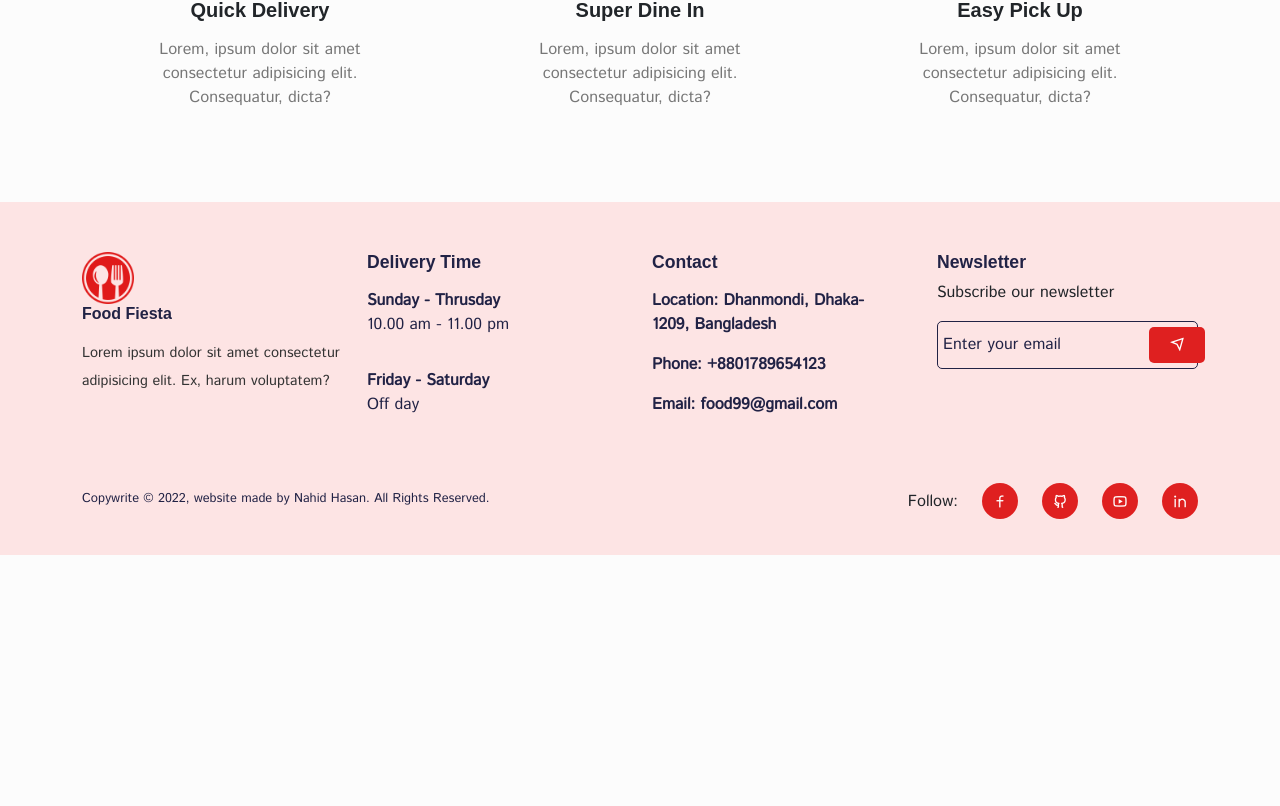
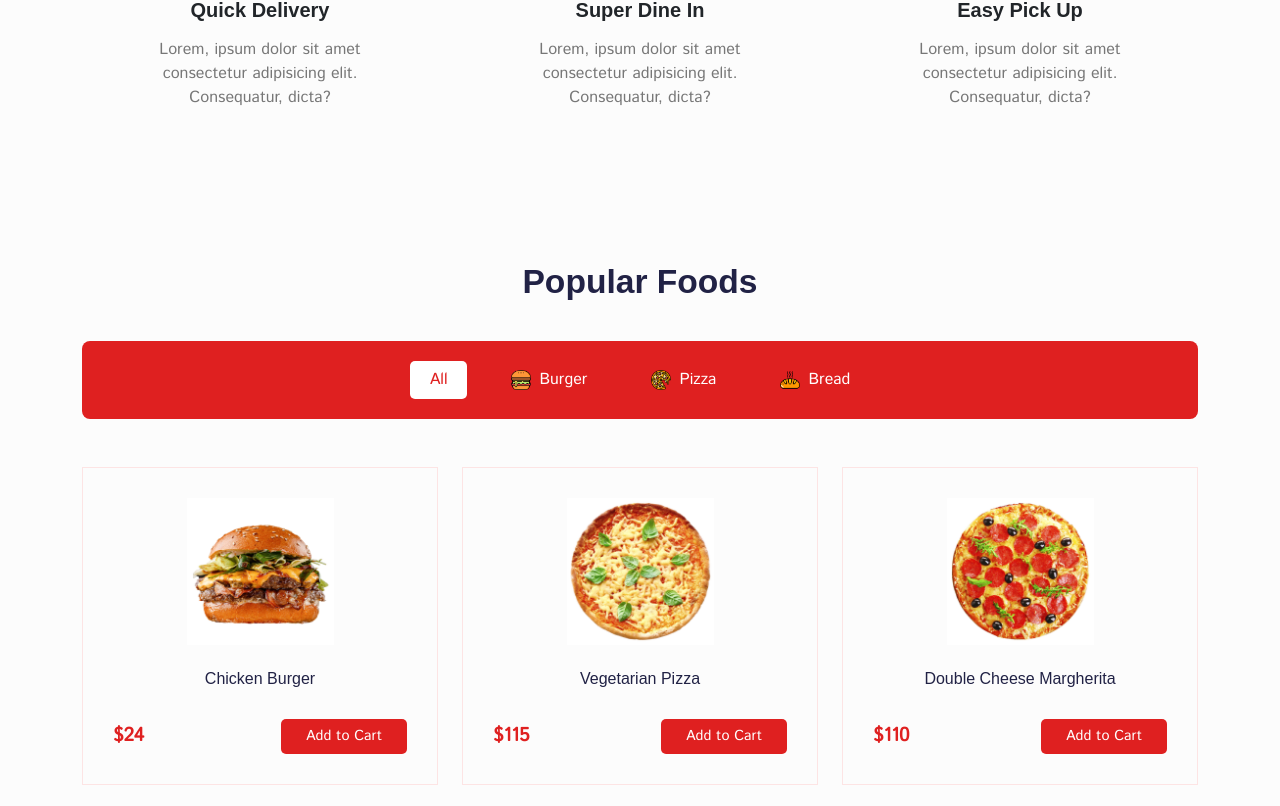
Before and after one commit to Nahid51/food_fiesta, a React (Create React App) app: page /home in a window 1280 px wide. Shown: the part 1354-2160 px from the top of the page. Before the commit the page ends 1909 px from the top, so only its background shows below. Built offline with nearby package versions, Linux system fonts and the light colour scheme; a web font is replaced by a local one.

Commit message:
create popular food section in home page

```diff
--- a/src/assets/fake-data/products.js
+++ b/src/assets/fake-data/products.js
@@ -13,7 +13,7 @@ import product_03_image_03 from "../images/product_3.3.jpg";
 
 import product_04_image_01 from "../images/product_4.1.jpg";
 import product_04_image_02 from "../images/product_4.2.jpg";
-import product_04_image_03 from "../images/product_4.3.jpg";
+import product_04_image_03 from "../images/product_4.3.png";
 
 import product_05_image_01 from "../images/product_04.jpg";
 import product_05_image_02 from "../images/product_08.jpg";
@@ -22,6 +22,7 @@ import product_05_image_03 from "../images/product_09.jpg";
 import product_06_image_01 from "../images/bread(1).png";
 import product_06_image_02 from "../images/bread(2).png";
 import product_06_image_03 from "../images/bread(3).png";
+
 
 const products = [
   {
--- /dev/null
+++ b/src/components/UI/product.card/ProductCard.jsx
@@ -0,0 +1,24 @@
+import React from 'react';
+import { Link } from 'react-router-dom';
+import "../../../styles/productCard.css";
+
+const ProductCard = ({ item }) => {
+    const { id, title, image01, price } = item;
+    return (
+        <div className='product_item'>
+            <div className="product_img">
+                <img src={image01} alt="product-img" className='w-50' />
+            </div>
+
+            <div className="product_content">
+                <h5><Link to={`/foods/${id}`}>{title}</Link></h5>
+                <div className='d-flex align-items-center justify-content-between'>
+                    <span className='product_price'>${price}</span>
+                    <button className='addToCart_btn'>Add to Cart</button>
+                </div>
+            </div>
+        </div>
+    );
+};
+
+export default ProductCard;
--- a/src/pages/Home.jsx
+++ b/src/pages/Home.jsx
@@ -1,4 +1,4 @@
-import React from 'react';
+import React, { useState, useEffect } from 'react';
 import { Col, Container, Row } from 'react-bootstrap';
 import { Link } from 'react-router-dom';
 import Helmet from '../components/Helmet/Helmet';
@@ -9,6 +9,11 @@ import Category from '../components/UI/category/Category';
 import featureImg01 from '../assets/images/service-01.png';
 import featureImg02 from '../assets/images/service-02.png';
 import featureImg03 from '../assets/images/service-03.png';
+import products from '../assets/fake-data/products';
+import foodCategoryImg01 from '../assets/images/hamburger.png';
+import foodCategoryImg02 from '../assets/images/pizza.png';
+import foodCategoryImg03 from '../assets/images/bread.png';
+import ProductCard from '../components/UI/product.card/ProductCard';
 
 const featureData = [
     {
@@ -29,6 +34,27 @@ const featureData = [
 ]
 
 const Home = () => {
+    const [category, setCategory] = useState('ALL');
+    const [allProducts, setAllProducts] = useState(products);
+
+    useEffect(() => {
+        if (category === 'ALL') {
+            setAllProducts(products)
+        }
+        if (category === 'BURGER') {
+            const filterProducts = products.filter(item => item.category === "Burger")
+            setAllProducts(filterProducts)
+        }
+        if (category === 'PIZZA') {
+            const filterProducts = products.filter(item => item.category === "Pizza")
+            setAllProducts(filterProducts)
+        }
+        if (category === 'BREAD') {
+            const filterProducts = products.filter(item => item.category === "Bread")
+            setAllProducts(filterProducts)
+        }
+    }, [category]);
+
     return (
         <Helmet title="Home">
             <section>
@@ -87,9 +113,35 @@ const Home = () => {
                                 </Col>
                             ))
                         }
+                    </Row>
+                </Container>
+            </section>
 
-                        <Col lg="4" md="4"></Col>
-                        <Col lg="4" md="4"></Col>
+            <section>
+                <Container>
+                    <Row>
+                        <Col lg="12" className='text-center'>
+                            <h2>Popular Foods</h2>
+                        </Col>
+
+                        <Col lg="12">
+                            <div className="food_category d-flex align-items-center justify-content-center gap-4">
+                                <button className='all_btn foodBtnActive' onClick={() => setCategory("ALL")}>All</button>
+                                <button className='d-flex align-items-center gap-2' onClick={() => setCategory("BURGER")}><img src={foodCategoryImg01} alt="" />Burger</button>
+
+                                <button className='d-flex align-items-center gap-2' onClick={() => setCategory("PIZZA")}><img src={foodCategoryImg02} alt="" />Pizza</button>
+
+                                <button className='d-flex align-items-center gap-2' onClick={() => setCategory("BREAD")}><img src={foodCategoryImg03} alt="" />Bread</button>
+                            </div>
+                        </Col>
+
+                        {
+                            allProducts.map(item => (
+                                <Col col="3" md="4" key={item.id} className="mt-5">
+                                    <ProductCard item={item} />
+                                </Col>
+                            ))
+                        }
                     </Row>
                 </Container>
             </section>
--- a/src/styles/home.css
+++ b/src/styles/home.css
@@ -13,3 +13,30 @@
 .feature_item p {
     color: #777;
 }
+
+.food_category {
+    background: #df2020;
+    text-align: center;
+    margin-top: 30px;
+    padding: 20px 0;
+    border-radius: 8px;
+}
+
+.food_category button {
+    border: none;
+    outline: none;
+    padding: 7px 20px;
+    background: transparent;
+    color: #fff;
+}
+
+.food_category button img {
+    width: 20px;
+    height: 20px;
+}
+
+.foodBtnActive {
+    background: #fff !important;
+    border-radius: 5px;
+    color: #df2020 !important;
+}
--- /dev/null
+++ b/src/styles/productCard.css
@@ -0,0 +1,39 @@
+.product_item {
+    border: 1px solid #fde4e4;
+    text-align: center;
+    padding: 30px;
+    cursor: pointer;
+}
+
+.product_img {
+    margin-bottom: 20px;
+    transition: 0.4s;
+}
+
+.product_img:hover {
+    transform: scale(1.2);
+}
+
+.product_content h5 a {
+    color: #212245;
+    font-size: 1rem;
+}
+
+.product_content h5 {
+    margin-bottom: 30px;
+}
+
+.product_price {
+    font-weight: 600;
+    font-size: 1.2rem;
+    color: #df2020;
+}
+
+.addToCart_btn {
+    border: none;
+    padding: 7px 25px;
+    background: #df2020;
+    color: #fff;
+    border-radius: 5px;
+    font-size: 0.9rem;
+}
```
